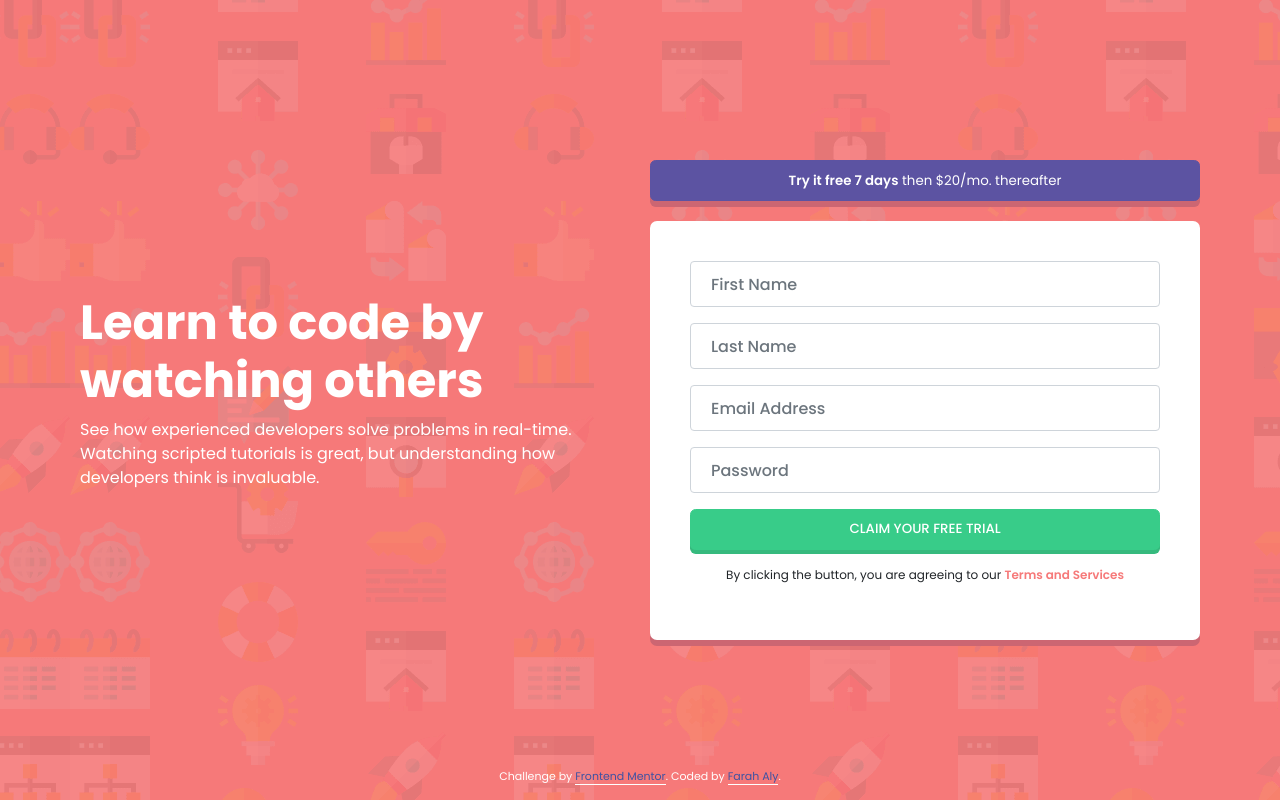
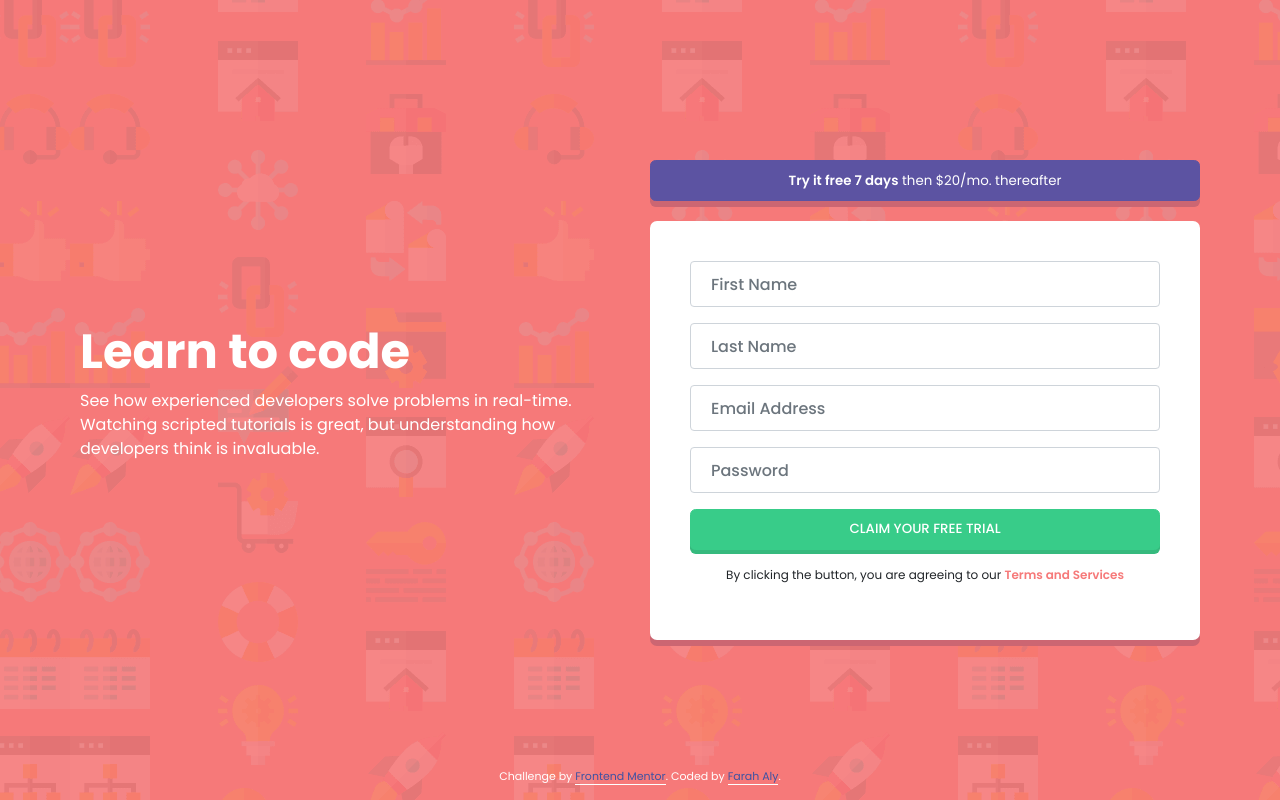
Before and after one commit to ilhaanfortuin/cfg27043.github.io, a plain HTML site: page index.html in a window 1280 px wide. Drawn offline with nearby package versions, Linux system fonts and the light colour scheme.

Commit message:
Update Heading

```diff
--- a/index.html
+++ b/index.html
@@ -41,7 +41,7 @@
       <div class="center col-6 first-div">
 
         <h1 class="main-title">
-          Learn to code by watching others
+          Learn to code
         </h1>
 
         <p>
```
